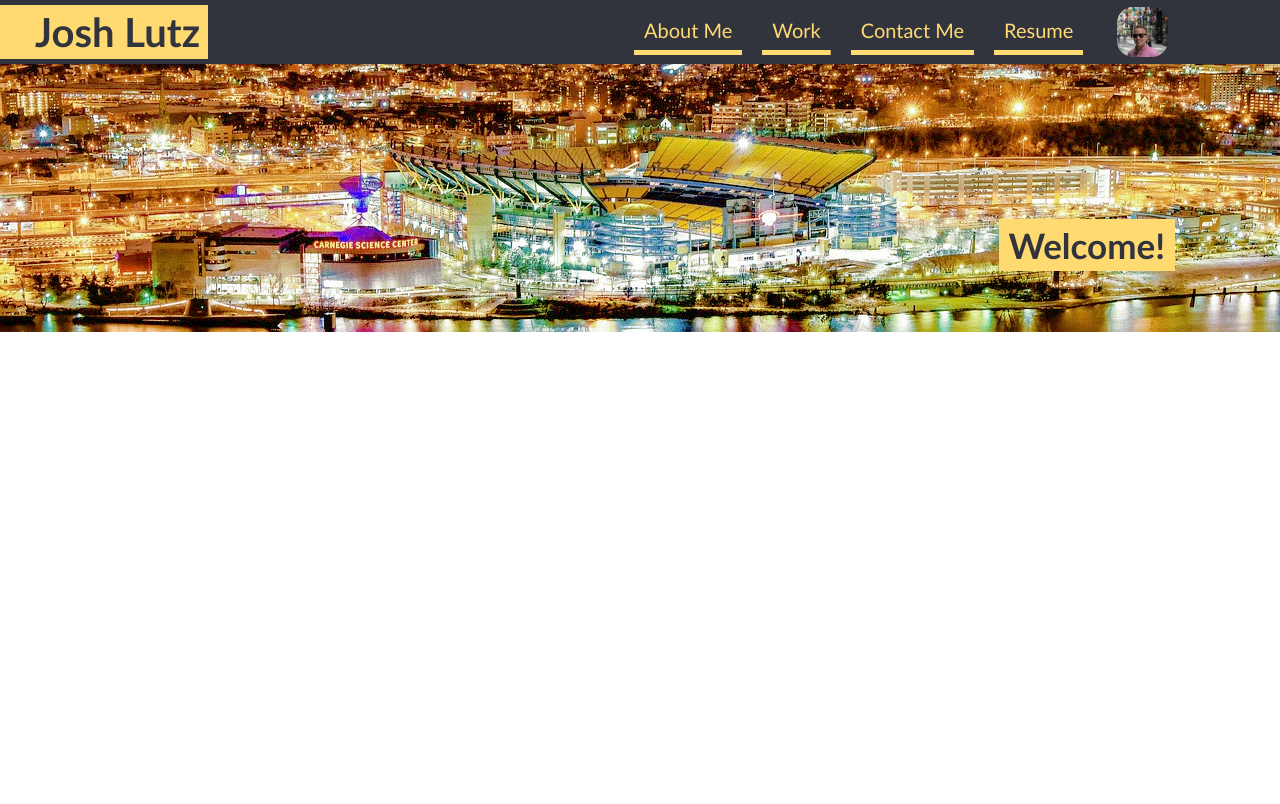
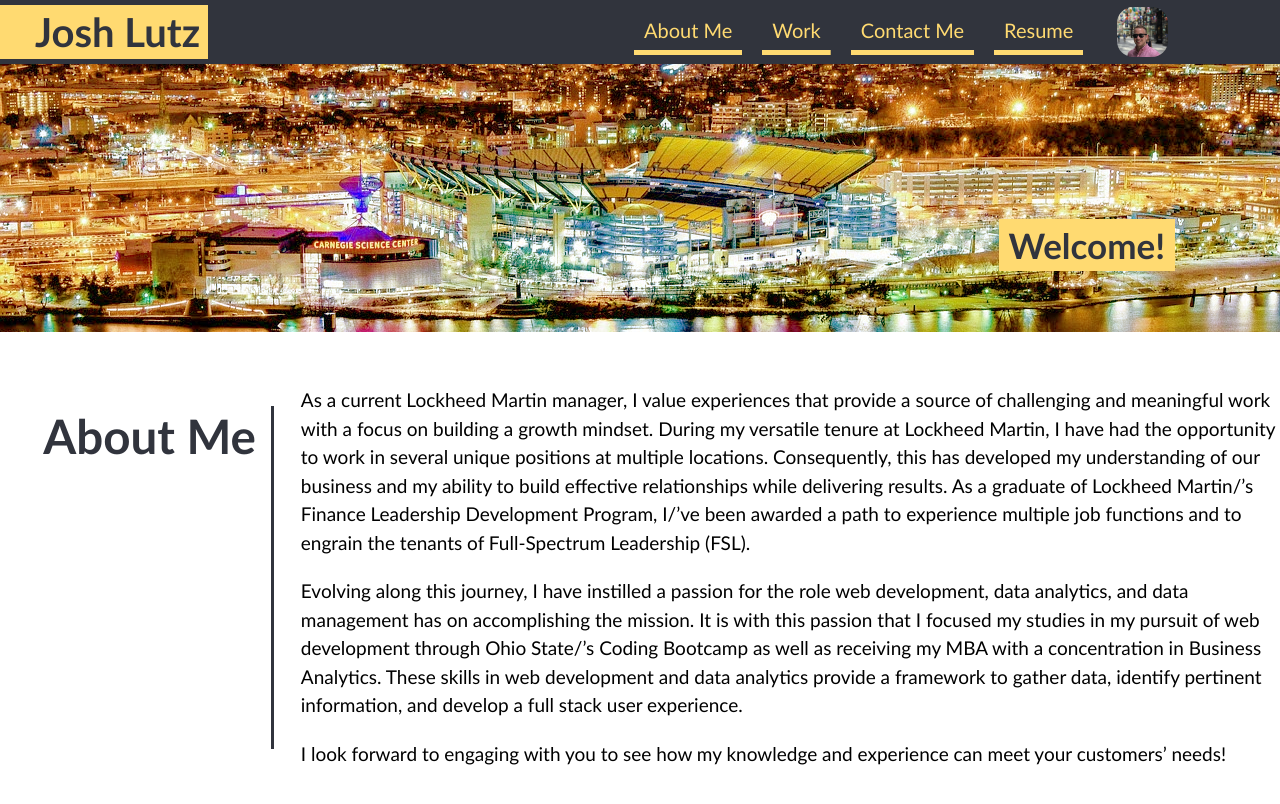
Before and after one commit to lutz143/lutz143-efolio, a React (Create React App) app in the folder efolio-app/: page / in a window 1280 px wide. Shown: the top 804 px of the page. Built offline with nearby package versions, Linux system fonts and the light colour scheme.

Commit message:
added AboutMe.js and included in ProfileContainer for homepage rendering

```diff
--- /dev/null
+++ b/efolio-app/src/components/AboutMe.js
@@ -0,0 +1,29 @@
+import React from "react";
+
+const p1 = `As a current Lockheed Martin manager, I value experiences that provide a source of challenging and meaningful work with a focus on
+building a growth mindset.  During my versatile tenure at Lockheed Martin, I have had the opportunity to work in several unique positions
+at multiple locations.  Consequently, this has developed my understanding of our business and my ability to build effective relationships
+while delivering results.  As a graduate of Lockheed Martin/’s Finance Leadership Development Program, I/’ve been awarded a path to
+experience multiple job functions and to engrain the tenants of Full-Spectrum Leadership (FSL).`
+
+const p2 = `Evolving along this journey, I have instilled a passion for the role web development, data analytics, and data management has on
+accomplishing the mission.  It is with this passion that I focused my studies in my pursuit of web development through Ohio State/’s
+Coding Bootcamp as well as receiving my MBA with a concentration in Business Analytics.  These skills in web development and data
+analytics provide a framework to gather data, identify pertinent information, and develop a full stack user experience.`
+
+const p3 = `I look forward to engaging with you to see how my knowledge and experience can meet your customers’ needs!`
+
+function About(props) {
+  return (
+    <div className="main-section" id="about-me">
+      <h2>About Me</h2>
+      <div>
+        <p>{p1}</p>
+        <p>{p2}</p>
+        <p>{p3}</p>
+      </div>
+    </div>
+  )
+}
+
+export default About;
--- a/efolio-app/src/components/ProfileContainer.js
+++ b/efolio-app/src/components/ProfileContainer.js
@@ -1,6 +1,7 @@
 import React from 'react';
 import Header from './Header';
 import Banner from './Banner';
+import About from './AboutMe';
 // import { useState, useEffect } from 'react';
 
 const ProfileContainer = () => {
@@ -8,7 +9,7 @@
   // const [search, setSearch] = useState('');
 
   return (
-    <div><Header></Header><Banner></Banner></div>
+    <div><Header></Header><Banner></Banner><About></About></div>
   );
 };
 
```
